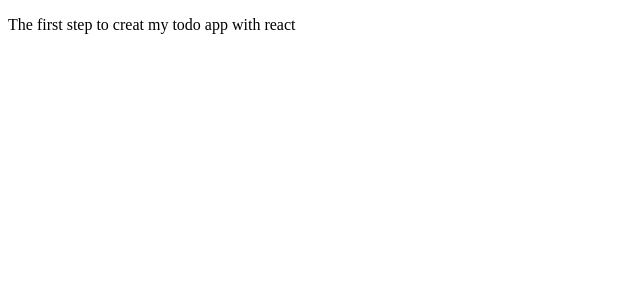
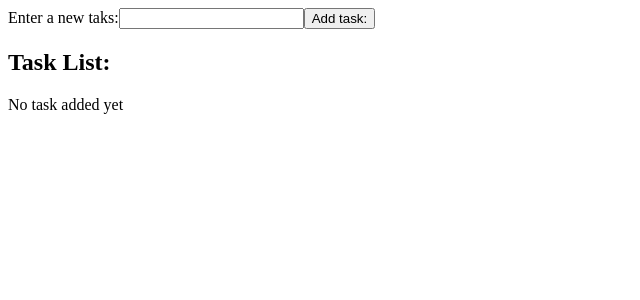
Before and after one commit to karinatuyuc/my-todo-list-React, a React (Vite) app: page / in a window 1280 px wide. Shown: the top 300 px of the page, without its empty margins (0-640 px from the left). Built offline with nearby package versions, Linux system fonts and the light colour scheme.

Commit message:
Add conditional rendering for task list using ternary logic

```diff
--- a/index.html
+++ b/index.html
@@ -4,7 +4,7 @@
     <meta charset="UTF-8" />
     <link rel="icon" type="image/svg+xml" href="/vite.svg" />
     <meta name="viewport" content="width=device-width, initial-scale=1.0" />
-    <title>mi-todo-app</title>
+    <title>My-React-todo-app</title>
   </head>
   <body>
     <div id="root"></div>
--- a/src/App.jsx
+++ b/src/App.jsx
@@ -1,13 +1,13 @@
-
-
-
-
+import  TodoApp  from "./TodoApp.jsx";
 
 
 function App() {
   return (
-    <p>The first step to creat my todo app with react</p>
+      <TodoApp
+
+      />
   )
 }
 
-export default App
+
+export default App;
--- /dev/null
+++ b/src/TodoApp.jsx
@@ -0,0 +1,46 @@
+//Document to write the main functionalities first and then
+// integrate them into the App.jsx component and render it
+//All logic related to the todo app will be written here
+import { useState } from "react";
+
+function TodoApp() {
+
+    const [task, setTask] = useState(""); // State to hold the current input value
+    const [tasks, setTasks] = useState([]); // State to hold the list of tasks
+
+    const handleInputChange = (e) => {
+        setTask(e.target.value);
+    }
+
+    const handleAddTask = () => {
+        if(task.trim() === "") {
+            alert("Plese enter a task, cannot add empty task");
+        } else {
+            setTasks([...tasks, task])
+            setTask("")
+        }
+    }
+
+
+    return (
+        <>
+           <div>
+            <label>Enter a new taks:</label>
+            <input
+              type="text"
+              value={task}
+              onChange={handleInputChange}
+              />
+            <button onClick={handleAddTask}>Add task: </button>
+           </div>
+
+           <div>
+            <h2>Task List:</h2>
+             {tasks.length === 0 ? <p>No task added yet</p> : tasks.map((task) => <li key={task}>{task}</li> ) }
+           </div>
+        </>
+    )
+
+}
+
+export default TodoApp;
```
Also changed, not shown: 1 other file (tests, documents, lock files or other folders).
